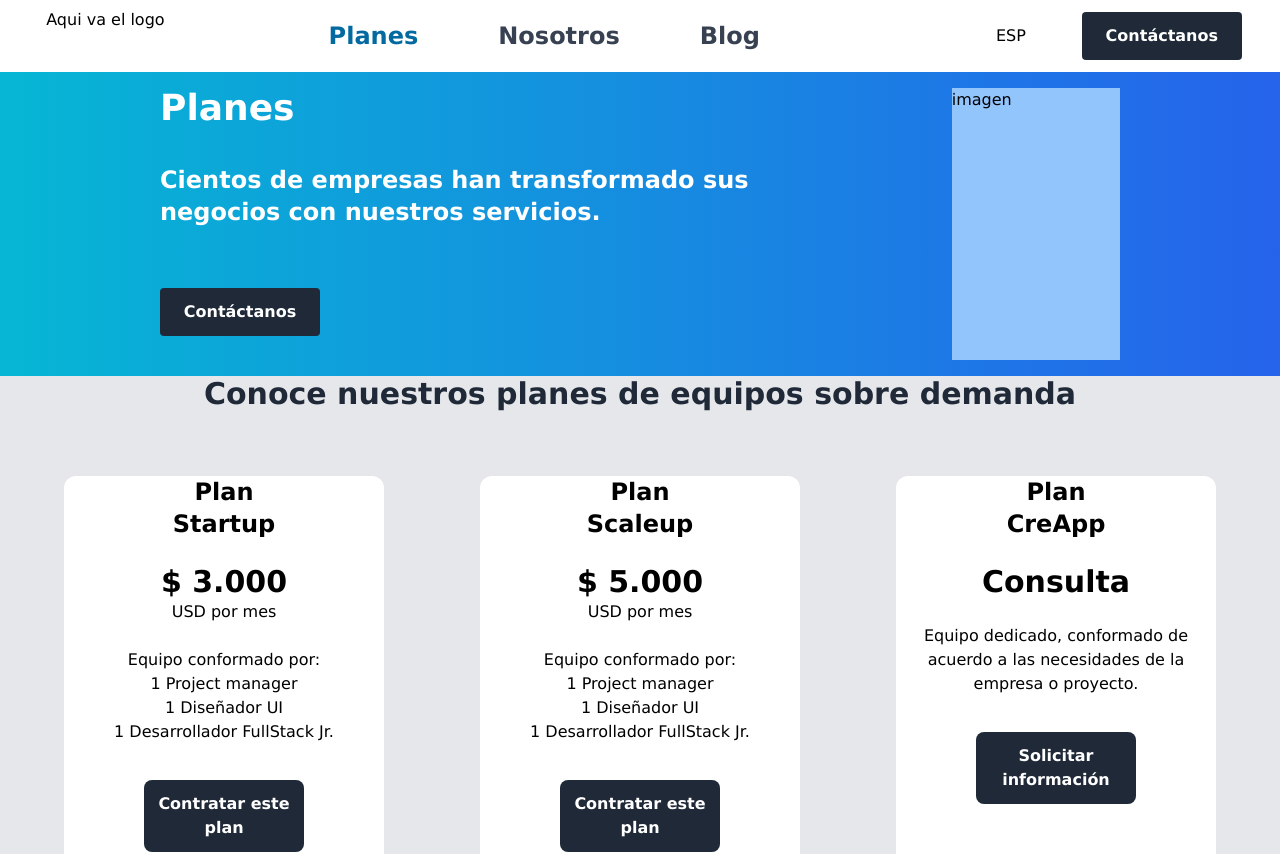
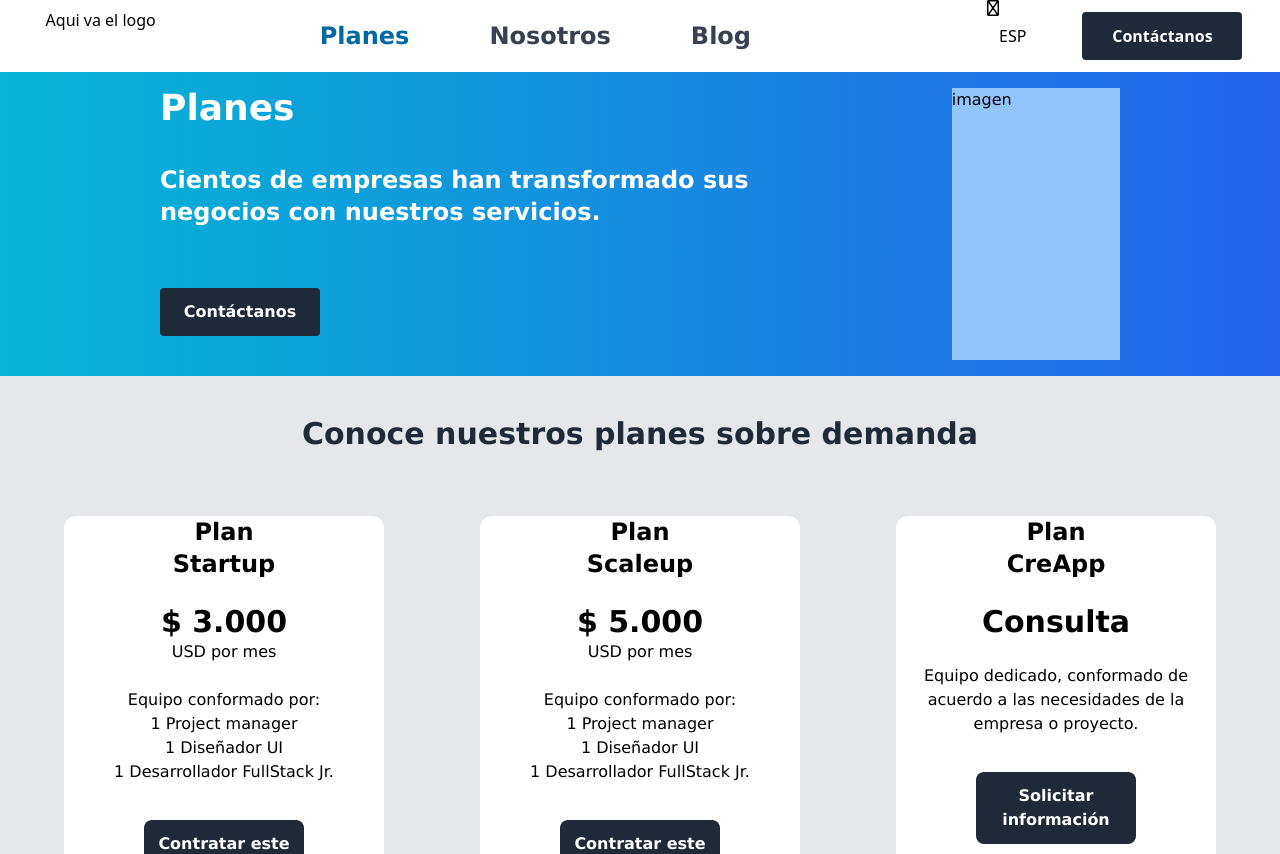
Before and after one commit to CreApps16/CreApps, a React (Create React App) app in the folder creapps/: page /planes in a window 1280 px wide. Shown: the top 854 px of the page. Built offline with nearby package versions, Linux system fonts and the light colour scheme.

Commit message:
logo boton idioma

```diff
--- a/creapps/src/Components/Navbar.jsx
+++ b/creapps/src/Components/Navbar.jsx
@@ -12,7 +12,8 @@
                 <NavbarLinks/>
             </div>
             <div className='flex flex-row'>
-                <button >ESP</button>
+                <i className='far fa-globe'/>
+                <button> ESP</button>
                 <div  className='ml-14 my-3 bg-gray-800 w-40 h-12 rounded hover:scale-110 transition-transform  text-center   text-white'>
                             <ContactButton text='Contáctanos' />
                         </div>
--- a/creapps/src/Pages/ESP/Planes.jsx
+++ b/creapps/src/Pages/ESP/Planes.jsx
@@ -5,16 +5,17 @@
 
 const Planes = () => {
     return (
-        <div className='font-["verdana"]'>
+        <div>
             <Navbar/>
+           <div className='bg-gray-200 font-["verdana"]'>
             <Banner
                 title='Planes'
                 text='Cientos de empresas han transformado sus negocios con nuestros servicios.'
 
             />
             <div className='bg-gray-200 h-full'>
-                    <h1 className='text-center text-3xl  font-bold text-gray-800'>
-                        Conoce nuestros planes de equipos sobre demanda
+                    <h1 className='text-center text-3xl mt-10 font-bold text-gray-800'>
+                        Conoce nuestros planes sobre demanda
                     </h1>
                     <div className='flex flex-nowrap justify-center space-x-24 mt-16 h-full '>
 
@@ -112,6 +113,8 @@
 
 
         </div>
+        </div>
+
     )
 }
 
```
